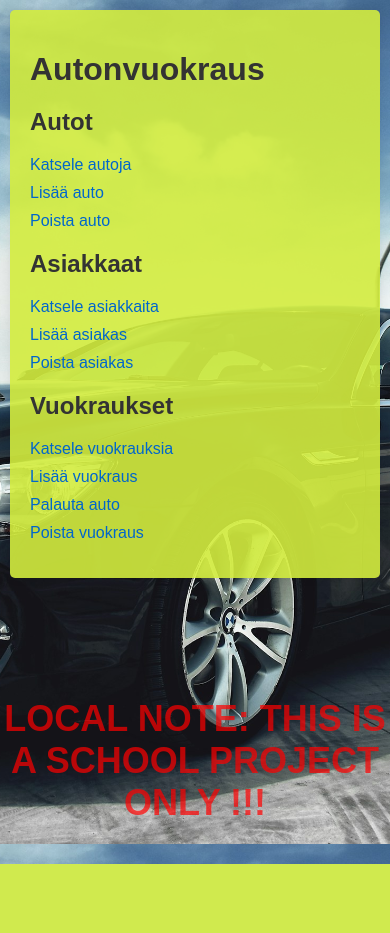
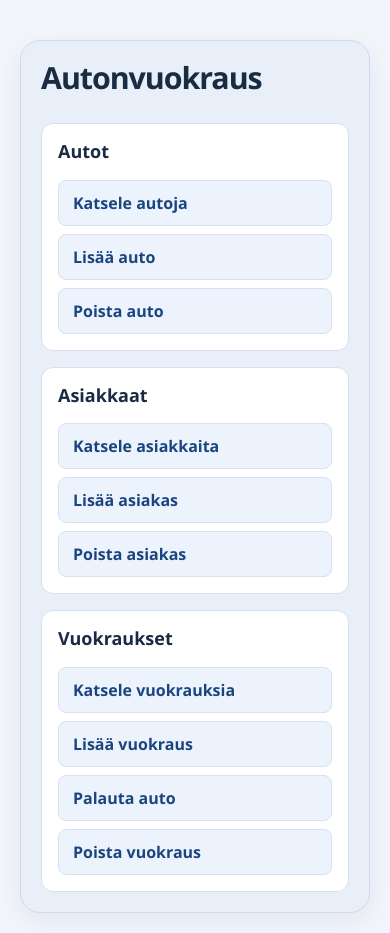
Before and after one commit to amonajen/autonvuokraus, a PHP site: page / in a window 390 px wide. Before the commit the page ends 864 px from the top, so only its background shows below. Run offline with PHP 8.4, Linux system fonts and the light colour scheme.

Commit message:
Uudista sovelluksen ulkoasu

```diff
--- a/css/style.css
+++ b/css/style.css
@@ -1,192 +1,254 @@
-/* Perustyylit */
-body {
-    font-family: Arial, sans-serif;
-    max-width: 1200px;
-    margin: 0 auto;
-    padding: 20px;
-    background: url('../images/background.jpg') no-repeat center center fixed;
-    background-size: cover;
-    min-height: 100vh;
+:root {
+    --page: #f2f5fa;
+    --surface: #fff;
+    --panel: #e8eff9;
+    --ink: #1a2b44;
+    --muted: #42546e;
+    --border: #d7e1ee;
+    --blue: #2459a6;
+    --blue-dark: #1b457f;
+    --blue-light: #edf3fc;
+    --shadow: 0 8px 24px rgba(24, 47, 79, 0.07);
 }
 
-/* Etusivun navigaatiolaatikko */
-.content-container {
-    max-width: 400px;  /* Muutettu tämä kapeammaksi */
-    margin: 0 auto;    /* Keskittää laatikon */
-    background-color: rgba(211, 237, 63, 0.9);
-    padding: 20px;
-    border-radius: 5px;
-    box-shadow: 0 0 10px rgba(0,0,0,0.1);
+* {
+    box-sizing: border-box;
 }
 
-/* Otsikot */
-h1, h2 {
-    color: #333;
-    margin-bottom: 20px;
+body {
+    max-width: 1320px;
+    min-height: 100vh;
+    margin: 0 auto;
+    padding: clamp(20px, 4vw, 48px);
+    background-color: var(--page);
+    color: var(--ink);
+    font: 1rem/1.5 "Segoe UI", Arial, sans-serif;
 }
 
-/* Navigaatiolinkit */
-ul {
-    list-style: none;
-    padding: 0;
+h1 {
+    margin: 0 0 24px;
+    font-size: clamp(1.9rem, 3.5vw, 2.65rem);
+    line-height: 1.15;
+    letter-spacing: -0.035em;
 }
 
-ul li {
-    margin-bottom: 10px;
+.content-container {
+    max-width: 1120px;
+    margin: clamp(16px, 5vw, 64px) auto 0;
+    padding: clamp(20px, 4vw, 40px);
+    border: 1px solid #cddbef;
+    border-radius: 20px;
+    background-color: var(--panel);
+    box-shadow: var(--shadow);
 }
 
-a {
-    color: #0066cc;
+.content-container h1 {
+    margin-bottom: 28px;
+}
+
+.home-menu {
+    display: grid;
+    grid-template-columns: repeat(3, minmax(0, 1fr));
+    gap: 16px;
+}
+
+.menu-group {
+    padding: 20px;
+    border: 1px solid var(--border);
+    border-radius: 12px;
+    background-color: var(--surface);
+}
+
+.menu-group h2 {
+    margin: 0 0 16px;
+    font-size: 1.125rem;
+    line-height: 1.3;
+}
+
+.menu-group ul {
+    display: grid;
+    gap: 8px;
+    margin: 0;
+    padding: 0;
+    list-style: none;
+}
+
+.menu-group a,
+.back-button,
+input[type="submit"] {
+    padding: 10px 14px;
+    border: 1px solid var(--border);
+    border-radius: 8px;
+    font: inherit;
+    font-weight: 600;
     text-decoration: none;
 }
 
-a:hover {
-    text-decoration: underline;
+.menu-group a {
+    display: block;
+    background-color: var(--blue-light);
+    color: var(--blue-dark);
 }
 
-/* Taulukot */
-table {
-    width: 100%;
-    border-collapse: collapse;
-    margin: 20px 0;
-    background-color: white;
-    box-shadow: 0 1px 3px rgba(0,0,0,0.1);
-}
-
-th, td {
-    border: 1px solid #ddd;
-    padding: 12px;
-    text-align: left;
-}
-
-th {
-    background-color: #f8f8f8;
-    font-weight: bold;
-}
-
-tr:nth-child(even) {
-    background-color: #f9f9f9;
-}
-
-/* Lomakkeiden tyylit */
-form {
-    background-color: white;
-    padding: 20px;
-    border-radius: 5px;
-    box-shadow: 0 1px 3px rgba(0,0,0,0.1);
-}
-
-label {
-    display: inline-block;
-    width: 150px;
-    margin-bottom: 5px;
-}
-
-input[type="text"],
-input[type="tel"],
-input[type="email"],
-input[type="date"],
-input[type="number"],
-select {
-    width: 300px;
-    padding: 8px;
-    margin-bottom: 10px;
-    border: 1px solid #ddd;
-    border-radius: 4px;
-}
-
-input[type="submit"] {
-    background-color: #0066cc;
-    color: white;
-    padding: 10px 20px;
-    border: none;
-    border-radius: 4px;
-    cursor: pointer;
-}
-
-input[type="submit"]:hover {
-    background-color: #0052a3;
+.menu-group a:hover {
+    border-color: #b2c8e9;
+    background-color: #dfeafb;
 }
 
 .back-button {
     display: inline-block;
     margin-bottom: 12px;
-    padding: 10px 20px;
-    background-color: white;
-    color: #333;
-    border: 1px solid #ddd;
-    border-radius: 8px;
-    box-shadow: 0 1px 3px rgba(0,0,0,0.1);
+    background-color: var(--surface);
+    color: var(--blue-dark);
 }
 
 .back-button:hover {
-    background-color: #f8f8f8;
-    text-decoration: none;
+    background-color: var(--blue-light);
+}
+
+:focus-visible {
+    outline: 3px solid #467cca;
+    outline-offset: 2px;
+}
+
+table {
+    width: 100%;
+    margin: 20px 0;
+    overflow: hidden;
+    border: 1px solid var(--border);
+    border-spacing: 0;
+    border-radius: 12px;
+    background-color: var(--surface);
+    box-shadow: var(--shadow);
 }
 
 .back-button + table {
     margin-top: 0;
 }
 
-/* Responsiivisuus */
-@media (max-width: 768px) {
-    body {
-        padding: 10px;
-    }
-
-    input[type="text"],
-    input[type="tel"],
-    input[type="email"],
-    input[type="date"],
-    input[type="number"],
-    select {
-        width: 100%;
-    }
+th,
+td {
+    padding: 12px 14px;
+    border-bottom: 1px solid var(--border);
+    text-align: left;
 }
 
-/* Vesileima */
-body::after {
-    content: "Local Note: this is a school project only !!!";
-    position: fixed;
-    bottom: 20px;
-    left: 0;
-    right: 0;
-    text-align: center;
-    font-size: 36px;  /* Isompi fontti */
-    color: rgba(255, 0, 0, 0.7);  /* Punainen väri, vähemmän läpikuultava */
-    font-weight: bold;
-    z-index: -1;
-    text-transform: uppercase;  /* Isot kirjaimet */
+th {
+    background-color: var(--panel);
+    color: var(--blue-dark);
+    font-weight: 600;
 }
 
-/* Viestit (onnistumiset ja virheet) */
+tr:nth-child(even) {
+    background-color: #f7f9fc;
+}
+
+tr:last-child td {
+    border-bottom: 0;
+}
+
+table img {
+    display: block;
+    width: 100px;
+    height: auto;
+}
+
+body > form {
+    width: min(100%, 720px);
+    padding: 24px;
+    border: 1px solid var(--border);
+    border-radius: 12px;
+    background-color: var(--surface);
+    box-shadow: var(--shadow);
+}
+
+form p {
+    margin: 0 0 16px;
+}
+
+label {
+    display: inline-block;
+    width: 155px;
+    color: var(--muted);
+    font-weight: 600;
+}
+
+input:not([type="checkbox"]):not([type="submit"]),
+select {
+    width: min(100%, 360px);
+    min-height: 42px;
+    padding: 8px 10px;
+    border: 1px solid #becce0;
+    border-radius: 8px;
+    background-color: var(--surface);
+    color: var(--ink);
+    font: inherit;
+}
+
+input[type="checkbox"] {
+    width: 18px;
+    height: 18px;
+    margin: 0;
+    vertical-align: middle;
+    accent-color: var(--blue);
+}
+
+input[type="submit"] {
+    border-color: var(--blue);
+    background-color: var(--blue);
+    color: var(--surface);
+    cursor: pointer;
+}
+
+input[type="submit"]:hover {
+    border-color: var(--blue-dark);
+    background-color: var(--blue-dark);
+}
+
 .viesti {
-    background-color: #e6f4e6;
-    border: 1px solid #5cb85c;
-    border-radius: 4px;
-    padding: 10px 15px;
+    width: min(100%, 720px);
+    margin: 0 0 12px;
+    padding: 10px 14px;
+    border: 1px solid #c8daef;
+    border-radius: 8px;
+    background-color: var(--blue-light);
+    color: var(--blue-dark);
 }
 
 .viesti.virhe {
-    background-color: #fdeaea;
-    border: 1px solid #d9534f;
-    color: #a94442;
+    border-color: #edc7c7;
+    background-color: #fdf0f0;
+    color: #922d2d;
 }
 
-/* Taulukon sisällä olevat Poista- ja Palauta-lomakkeet: ei omaa laatikkoa */
 td form {
     display: inline;
-    padding: 0;
-    background: none;
-    box-shadow: none;
 }
 
 td input[type="submit"] {
     padding: 5px 10px;
 }
 
-/* Autojen kuvat taulukossa */
-table img {
-    width: 100px;
-    height: auto;
+@media (max-width: 760px) {
+    .home-menu {
+        grid-template-columns: 1fr;
+    }
+
+    table {
+        display: block;
+        overflow-x: auto;
+    }
 }
+
+@media (max-width: 560px) {
+    body > form,
+    .menu-group {
+        padding: 16px;
+    }
+
+    label {
+        display: block;
+        width: auto;
+        margin-bottom: 4px;
+    }
+}
--- a/index.php
+++ b/index.php
@@ -9,21 +9,26 @@
 <body>
     <main class="content-container">
         <h1>Autonvuokraus</h1>
-        <nav aria-label="Päävalikko">
+        <nav class="home-menu" aria-label="Päävalikko">
+            <section class="menu-group">
                 <h2>Autot</h2>
                 <ul>
                     <li><a href="php/katsele_autoja.php">Katsele autoja</a></li>
                     <li><a href="php/lisaa_auto.php">Lisää auto</a></li>
                     <li><a href="php/poista_auto.php">Poista auto</a></li>
                 </ul>
+            </section>
 
+            <section class="menu-group">
                 <h2>Asiakkaat</h2>
                 <ul>
                     <li><a href="php/katsele_asiakkaita.php">Katsele asiakkaita</a></li>
                     <li><a href="php/lisaa_asiakas.php">Lisää asiakas</a></li>
                     <li><a href="php/poista_asiakas.php">Poista asiakas</a></li>
                 </ul>
+            </section>
 
+            <section class="menu-group">
                 <h2>Vuokraukset</h2>
                 <ul>
                     <li><a href="php/katsele_vuokrauksia.php">Katsele vuokrauksia</a></li>
@@ -31,6 +36,7 @@
                     <li><a href="php/palauta_auto.php">Palauta auto</a></li>
                     <li><a href="php/poista_vuokraus.php">Poista vuokraus</a></li>
                 </ul>
+            </section>
         </nav>
     </main>
 </body>
```
Lines whose indentation alone changed are shown as unchanged.
